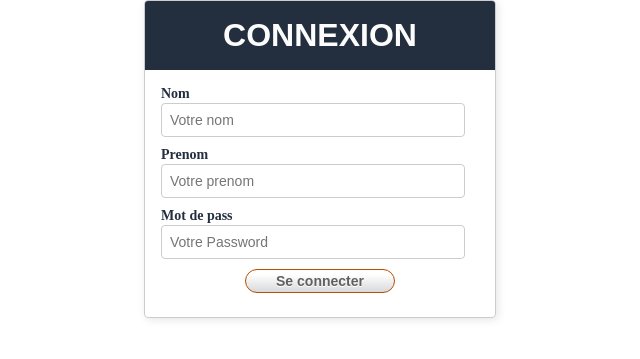
After one commit to Eikoseijolo/Leboncote, a PHP site: page /webfiles/php/views/users/formConnexion.php in a window 1280 px wide. The commit adds this page. Shown: the top 359 px of the page, without its empty margins (320-960 px from the left). Run offline with PHP 8.4, Linux system fonts and the light colour scheme.

Commit message:
Ajout dossier a jour fin de journée

```diff
--- a/ECF/webfiles/css/style.css
+++ b/ECF/webfiles/css/style.css
@@ -98,7 +98,7 @@ main h1{
 }
 
 .btn:hover {
-  background-color: #ccc;
+  background-color: #f88740;
   color: #333;
 }
 .cardf h1{
@@ -164,7 +164,7 @@ button {
     height: 24px;
     background-image: linear-gradient(to top, #D8D9DB 0%, #fff 80%, #FDFDFD 100%);
     border-radius: 30px;
-    border: 1px solid #8F9092;
+    border: 1px solid #b95000;
     transition: all 0.2s ease;
     font-family: "Source Sans Pro", sans-serif;
     font-size: 14px;
@@ -174,11 +174,11 @@ button {
   }
 
   button:hover {
-    box-shadow: 0 4px 3px 1px #FCFCFC, 0 6px 8px #D6D7D9, 0 -4px 4px #CECFD1, 0 -6px 4px #FEFEFE, inset 0 0 3px 3px #CECFD1;
+    box-shadow: 0 4px 3px 1px #dd9c04, 0 6px 8px #db6301, 0 -4px 4px #e19b03, 0 -6px 4px #dc9700, inset 0 0 3px 3px #dc8100;
   }
 
   button:active {
-    box-shadow: 0 4px 3px 1px #FCFCFC, 0 6px 8px #D6D7D9, 0 -4px 4px #CECFD1, 0 -6px 4px #FEFEFE, inset 0 0 5px 3px #999, inset 0 0 30px #aaa;
+    box-shadow: 0 4px 3px 1px #e49706, 0 6px 8px #b68003, 0 -4px 4px #e4b304, 0 -6px 4px #f49d06, inset 0 0 5px 3px #c07300, inset 0 0 30px #a86d00;
   }
 
   button:focus {
--- /dev/null
+++ b/ECF/webfiles/php/views/users/formConnexion.php
@@ -0,0 +1,35 @@
+<!DOCTYPE html>
+<html lang="fr">
+
+<head>
+    <meta charset="UTF-8">
+    <meta http-equiv="X-UA-Compatible" content="IE=edge">
+    <meta name="viewport" content="width=device-width, initial-scale=1.0">
+    <meta name="description" content="ECF, creation d'un site web pour vendre des objets">
+    <link rel="stylesheet" href="./../../../css/style.css">
+    <title>Leboncote vente item</title>
+</head>
+
+<div class="cardf">
+    <div class="card-header">
+        <h1>Connexion</h1>
+    </div>
+    <div class="card-body">
+        <form action="./../../actions/users/scriptConnexion.php" method="POST">
+            <div class="form-group">
+                <label for="Nom">Nom</label>
+                <input class="input" name="user_nom" type="text" placeholder="Votre nom" id="Nom">
+            </div>
+            <div class="form-group">
+                <label for="Prenom">Prenom</label>
+                <input class="input" name="user_prenom" type="text" placeholder="Votre prenom" id="Prenom">
+            </div>
+            <div class="form-group">
+                <label for="Mot de pass">Mot de pass</label>
+                <input class="input" name="user_password" type="password" placeholder="Votre Password" id="Mot de pass">
+            </div>
+            <button class="button">Se connecter</button>
+    </div>
+</div>
+
+</head>
```
Also changed, not shown: ECF/index.php (+6 -5 lines), ECF/webfiles/php/actions/users/scriptConnexion.php (added, +29 -0 lines), ECF/webfiles/php/actions/users/scriptDeconnexion.php (added, +8 -0 lines), ECF/webfiles/php/actions/users/scriptInscription.php (added, +22 -0 lines), ECF/webfiles/php/views/users/formInscription.php (added, +35 -0 lines).
